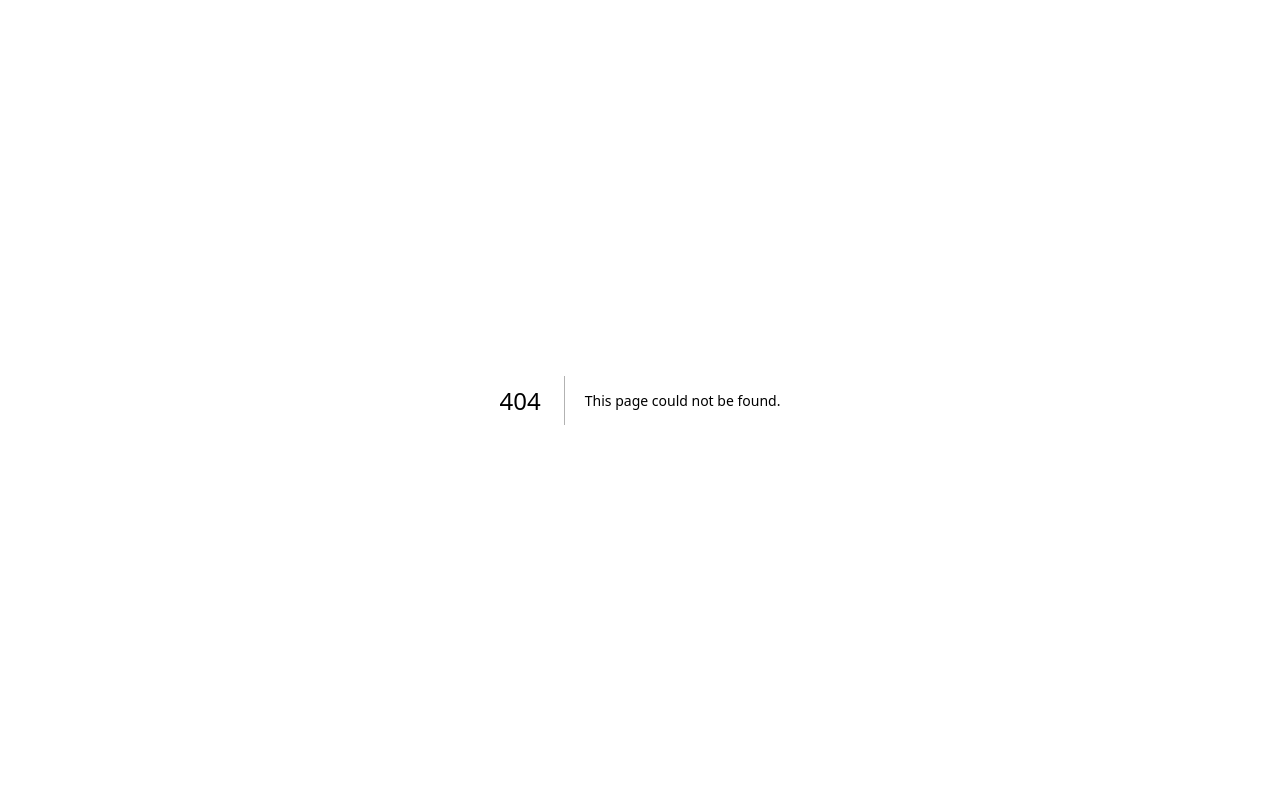
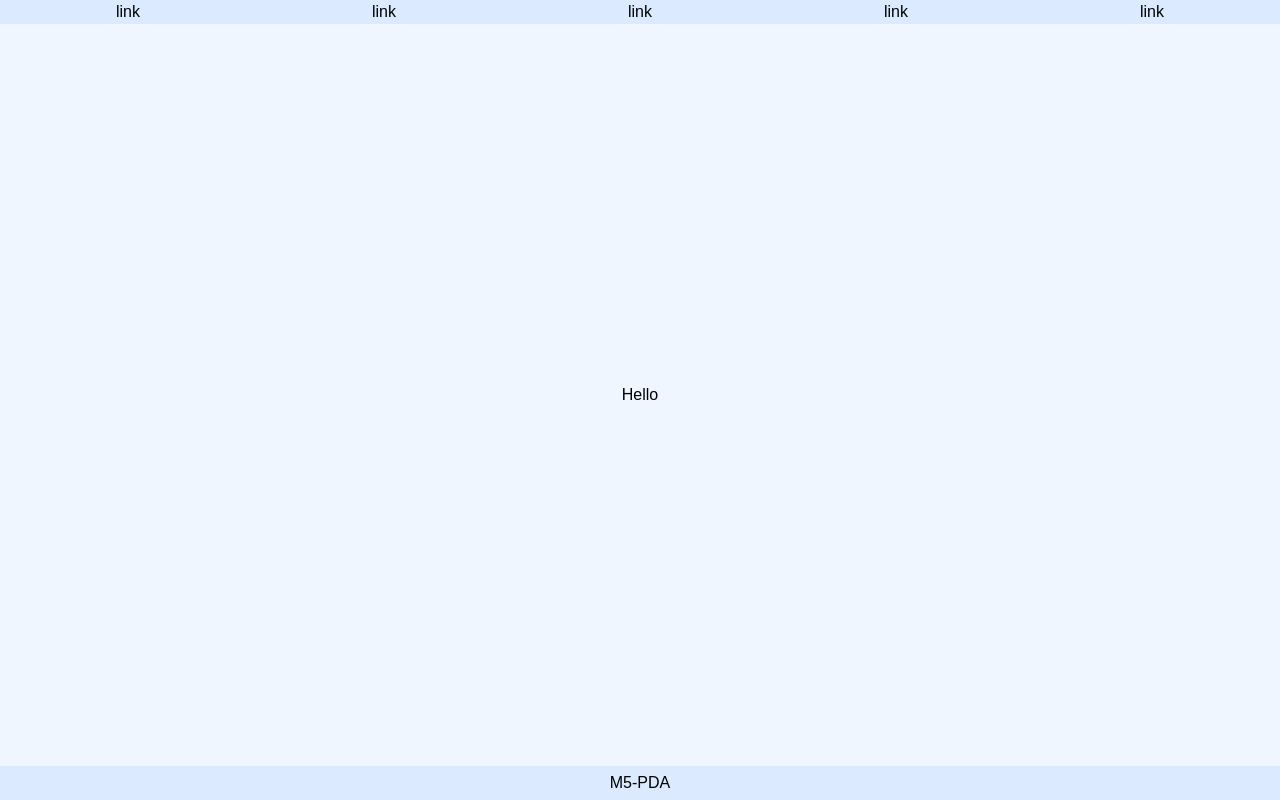
Before and after one commit to alissonn17/AnimalAdoption, a Next.js app: page /abrigo in a window 1280 px wide. Before the commit this address had no page. Built offline with nearby package versions, Linux system fonts and the light colour scheme.

Commit message:
:bricks: ci: new route abrigo

```diff
--- /dev/null
+++ b/src/app/abrigo/page.tsx
@@ -0,0 +1,15 @@
+import { JSX } from "react";
+import { Header } from "../components/Header";
+import Footer from "../components/Footer";
+import { Main } from "../components/Main";
+
+export default function abrigo(): JSX.Element{
+
+    return <>
+    <Header />
+    <Main>
+        <h1>Hello</h1>
+    </Main>
+    <Footer />
+    </>
+}
--- a/src/app/components/Main.tsx
+++ b/src/app/components/Main.tsx
@@ -1,12 +1,8 @@
 import React, { JSX } from "react"
-
-interface mainprops{
-    children: React.ReactNode;
-}
 
 export function Main({children}: mainprops): JSX.Element{
 
-    return <main className="flex flex-row justify-center bg-blue-50 text-black w-screen h-screen">
+    return <main className="flex flex-row justify-center items-center bg-blue-50 text-black w-screen h-screen">
         {children}
     </main>
 }
--- /dev/null
+++ b/src/app/types/types.ts
@@ -0,0 +1,3 @@
+interface mainprops{
+    children: React.ReactNode;
+}
```
